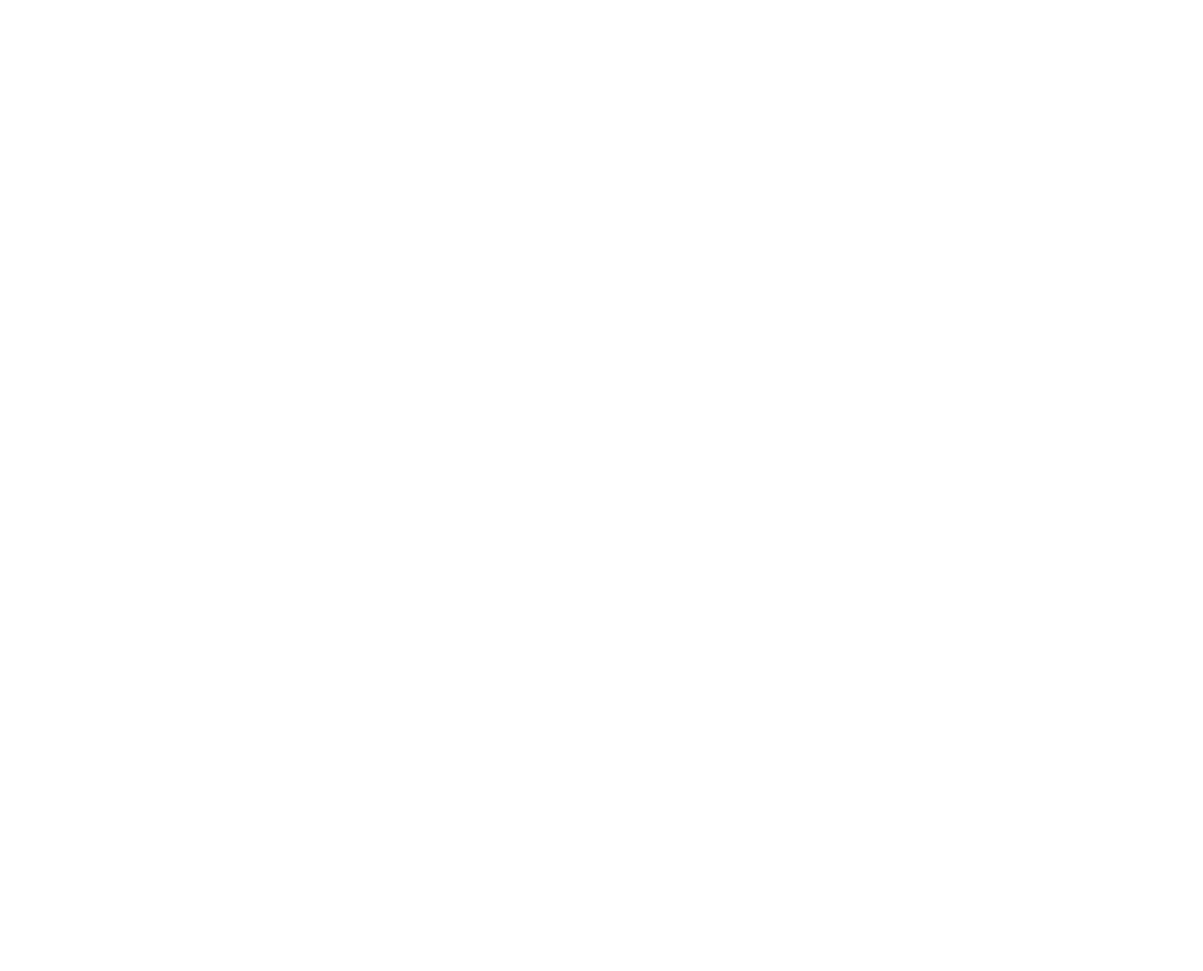
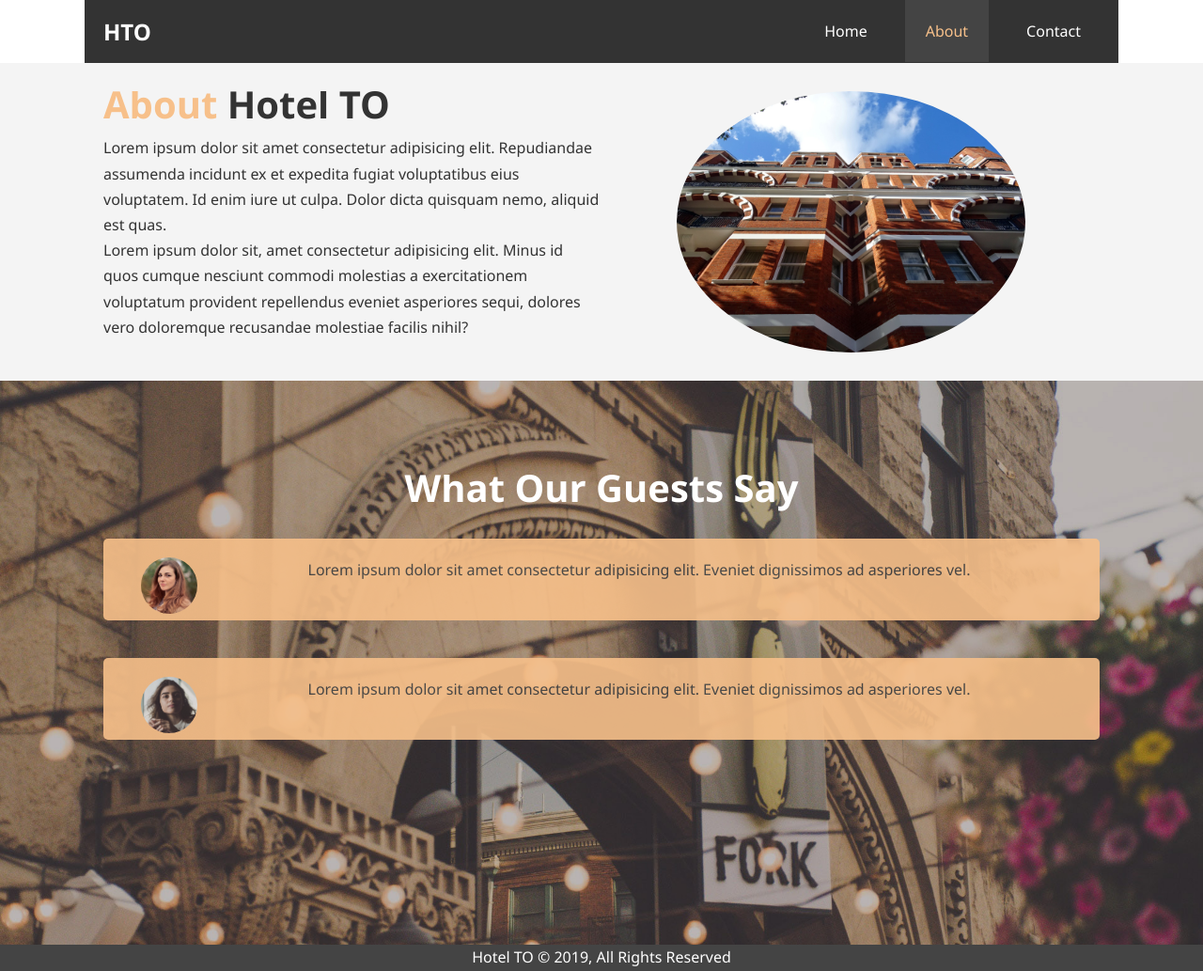
Before and after one commit to ptalwar20/hotel_website, a plain HTML site: page about.html in a window 1280 px wide. Shown: the whole page at 94% size. Before the commit the page ends 800 px from the top, so only its background shows below. Drawn offline with Linux system fonts and the light colour scheme.

Commit message:
Completed About page

```diff
--- a/about.html
+++ b/about.html
@@ -0,0 +1,81 @@
+<!DOCTYPE html>
+<html lang="en">
+  <head>
+    <meta charset="UTF-8" />
+    <meta name="viewport" content="width=device-width, initial-scale=1.0" />
+    <meta http-equiv="X-UA-Compatible" content="ie=edge" />
+    <meta
+      name="description"
+      content="Welcome to the most extraordinary hotel in Toronto, Ontario"
+    />
+    <meta name="keywords" content="hotel,toronto,hotel" />
+    <link rel="stylesheet" href="css/style.css" />
+    <link
+      rel="stylesheet"
+      href="https://use.fontawesome.com/releases/v5.8.2/css/all.css"
+      integrity="sha384-oS3vJWv+0UjzBfQzYUhtDYW+Pj2yciDJxpsK1OYPAYjqT085Qq/1cq5FLXAZQ7Ay"
+      crossorigin="anonymous"
+    />
+    <title>Hotel TO | Welcome</title>
+  </head>
+  <body>
+    <header>
+      <nav id="nav-header">
+        <div class="container bg-dark">
+          <h1 class="logo"><a href="index.html">HTO</a></h1>
+          <ul>
+            <li><a href="index.html">Home</a></li>
+            <li><a class="current" href="about.html">About</a></li>
+            <li><a href="contact.html">Contact</a></li>
+          </ul>
+        </div>
+      </nav>
+      <div class="clr"></div>
+      <section id="about-showcase" class="bg-light py-3">
+        <div class="container">
+          <div class="about-showcase-content">
+            <h1><span class="primary-text">About</span> Hotel TO</h1>
+            <p>
+              Lorem ipsum dolor sit amet consectetur adipisicing elit.
+              Repudiandae assumenda incidunt ex et expedita fugiat voluptatibus
+              eius voluptatem. Id enim iure ut culpa. Dolor dicta quisquam nemo,
+              aliquid est quas.
+            </p>
+            <p>
+              Lorem ipsum dolor sit, amet consectetur adipisicing elit. Minus id
+              quos cumque nesciunt commodi molestias a exercitationem voluptatum
+              provident repellendus eveniet asperiores sequi, dolores vero
+              doloremque recusandae molestiae facilis nihil?
+            </p>
+          </div>
+          <div class="about-showcase-photo">
+            <img src="/img/photo-2.jpg" alt="Hotel" />
+          </div>
+        </div>
+      </section>
+    </header>
+    <div class="clr"></div>
+    <div id="testimonials" class="py-3">
+      <div class="container">
+        <h2 class="l-heading">What Our Guests Say</h2>
+        <div class="testimonial bg-primary">
+          <img src="/img/person-1.jpg" alt="Samantha" />
+          <p>
+            Lorem ipsum dolor sit amet consectetur adipisicing elit. Eveniet
+            dignissimos ad asperiores vel.
+          </p>
+        </div>
+        <div class="testimonial bg-primary">
+          <img src="/img/person-2.jpg" alt="Sanata" />
+          <p>
+            Lorem ipsum dolor sit amet consectetur adipisicing elit. Eveniet
+            dignissimos ad asperiores vel.
+          </p>
+        </div>
+      </div>
+    </div>
+    <footer id="main-footer">
+      <p>Hotel TO &copy; 2019, All Rights Reserved</p>
+    </footer>
+  </body>
+</html>
--- a/css/style.css
+++ b/css/style.css
@@ -14,9 +14,6 @@ h1,h2,h3 {
   padding-bottom: 20px;
 }
 
-p {
-  padding: 10px;
-}
 
 a {
   text-decoration: none;
@@ -32,6 +29,10 @@ a {
   margin: auto;
 
 }
+/**
+ * Homepage
+ */
+
 /* Header -- Navbar */
 .logo {
   padding-top:20px;
@@ -50,8 +51,6 @@ a {
 
 }
 
-#nav-header ul li a {
-}
 
 #nav-header ul li a.current {
   padding:22px;
@@ -72,7 +71,9 @@ a {
 #showcase .showcase-content h1 {
   font-size: 60px;
 }
-
+#showcase .showcase-content p {
+  padding-bottom: 20px;
+}
 /* Info Section */
 #home-info {
   height: 400px;
@@ -91,6 +92,10 @@ a {
   color: #fff;
   float: right;
   width: 50%;
+}
+
+#home-info .info-content p {
+  padding-bottom: 20px;
 }
 
 /* Features Section */
@@ -112,25 +117,87 @@ float:left;
 
 }
 
+/**
+ * About Page
+ **/
+
+ /* #about-showcase {
+  height: 400px;
+ } */
+#about-showcase .about-showcase-content {
+  width: 50%;
+  float: left;
+  min-height: 100%;
+}
+#about-showcase .about-showcase-content h1 {
+  font-size: 40px;
+}
+#about-showcase .about-showcase-photo {
+  float: right;
+  width: 50%;
+  min-height: 100%;
+}
+#about-showcase .about-showcase-photo img {
+  display: block;
+  margin: auto;
+  width: 70%;
+  border-radius: 50%;
+}
+
+/* Testimonials */
+#testimonials {
+  background: url('../img/test-bg.jpg') no-repeat center center/cover;
+  height: 600px;
+  padding-top: 100px;
+  text-align: center;
+}
+#testimonials h2 {
+  padding-bottom: 40px;
+  color: white;
+}
+#testimonials .testimonial {
+  border-radius: 5px;
+  padding: 20px 40px 40px 40px;
+  margin-bottom: 40px;
+  opacity: 0.9;
+}
+#testimonials .testimonial img {
+  float: left;
+  width: 60px;
+  margin-right: 20px;
+  border-radius: 50%;
+
+}
+
 /* Utility Classes */
 .clr {
   clear: both;
 }
+/* backgrounds */
 .bg-dark {
   background: #333333;
+  color: #f4f4f4;
 }
 
 .bg-light {
   background: #f4f4f4;
+  color: #333333;
 }
 
 .bg-primary {
   background: #f7c08a;
+  color:#444444;
 }
-
-.primary {
+/* text colors */
+.primary-text {
   color: #f7c08a;
 }
+/* headings */
+
+.l-heading {
+  font-size: 40px;
+}
+/* Buttons */
 
 .btn {
   font-size: 18px;
@@ -148,3 +215,13 @@ float:left;
 .btn:hover {
   color: #f7c08a;
 }
+
+/* Different paddings */
+
+.py-1 {
+  padding: 10px 0;
+}
+
+.py-3 {
+  padding: 30px 0;
+}
```
Also changed, not shown: index.html (+4 -4 lines).
